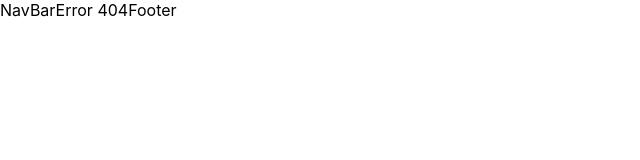
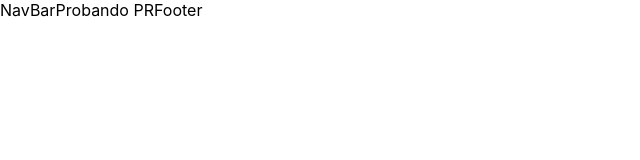
Before and after one commit to anaesposito/codeandola, a React (Create React App) app in the folder cliente/: page /cualquiera in a window 1280 px wide. Shown: the top 160 px of the page, without its empty margins (0-640 px from the left). Built offline with nearby package versions, Linux system fonts and the light colour scheme.

Commit message:
probando PR

```diff
--- a/cliente/src/App.js
+++ b/cliente/src/App.js
@@ -40,6 +40,9 @@ function App() {
         <Route path="/backend" exact>
             Back
         </Route>
+        <Route path="/cualquiera" exact>
+            Probando PR
+        </Route>
         <Route>
             Error 404
         </Route>
```
